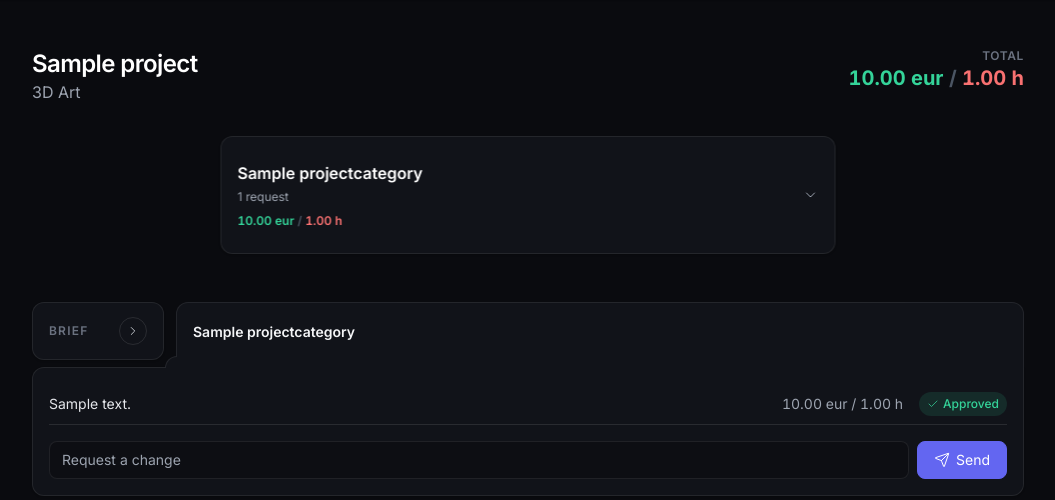
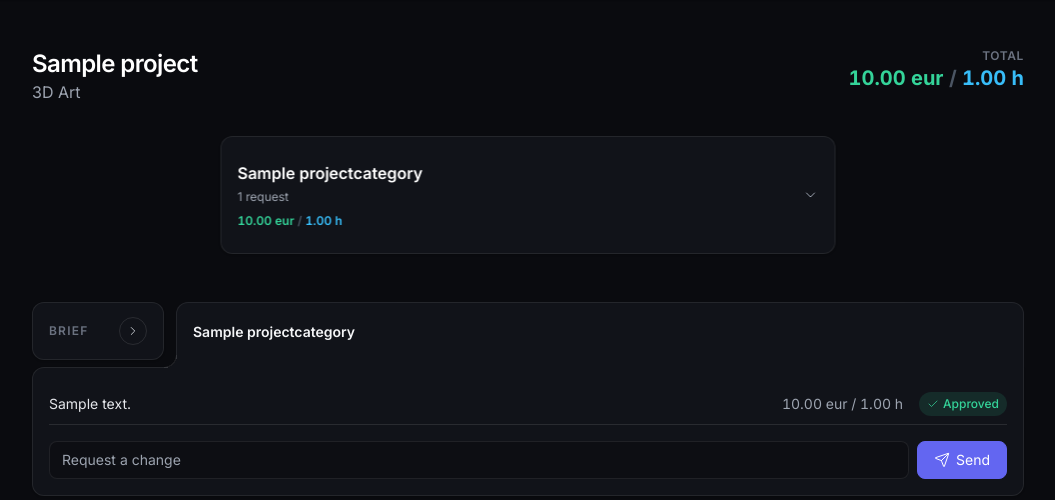
Before and after one commit to Aszariel1/ScopeCreep, a Django app: page /client/00000000-0000-0000-0000-000000000001/ in a window 1280 px wide. Shown: the part 57-557 px from the top of the page, without its empty margins (112-1167 px from the left). Run offline with Django 5.2, Linux system fonts and the light colour scheme; tables that the repository leaves empty hold one stand-in row (values such as "Sample post"); grey boxes marked "Sample" are stand-in pictures; some libraries are stand-ins or nearby versions.

Commit message:
Curve the notch junction concavely toward the pills; hours in sky blue
The interior corner where the band edge meets the lower panel top is now
a smooth concave fillet (inverted-radius radial gradient with a 1px arc
tangent to both straight borders) instead of a convex tab flare.
Hours switch from red to sky blue so red stays reserved for
destructive actions per fintech color convention.

```diff
--- a/static/css/workspace.css
+++ b/static/css/workspace.css
@@ -56,33 +56,31 @@
 .shape-bottom.notch-left { border-radius: 12px 0 12px 12px; }
 .shape-bottom.notch-right { border-radius: 0 12px 12px 12px; }
 
-/* Concave flare at the interior notch corner: a quarter-circle that curves
-   the junction toward the pill instead of a sharp step. The pseudo covers
-   the last 12px of shape-top's side border and the bottom border segment,
-   replacing them with an arc whose border follows the radius. */
+/* Concave fillet at the interior notch corner: instead of a 90-degree step,
+   the band's side edge sweeps smoothly into the lower panel's top edge,
+   curving toward the pill. A radial gradient bites a transparent
+   quarter-circle out of the corner square and draws a 1px arc that lands
+   tangent on both straight borders. The 13px box overlaps each border by
+   1px so the straight segments it replaces are covered. */
 .shape-top.flare-l::before,
 .shape-top.flare-r::before {
     content: "";
     position: absolute;
     bottom: 0;
-    width: 12px;
-    height: 12px;
-    background: var(--surface);
-    border-top: 1px solid var(--border);
+    width: 13px;
+    height: 13px;
 }
 
 .shape-top.flare-l::before {
-    left: 0;
-    transform: translateX(-100%);
-    border-left: 1px solid var(--border);
-    border-top-left-radius: 12px;
+    left: -13px;
+    background: radial-gradient(circle 13px at top left,
+        transparent 11.5px, var(--border) 12px, var(--border) 13px, var(--surface) 13px);
 }
 
 .shape-top.flare-r::before {
-    right: 0;
-    transform: translateX(100%);
-    border-right: 1px solid var(--border);
-    border-top-right-radius: 12px;
+    right: -13px;
+    background: radial-gradient(circle 13px at top right,
+        transparent 11.5px, var(--border) 12px, var(--border) 13px, var(--surface) 13px);
 }
 
 /* Accordion pills: interactive affordance */
--- a/templates/base.html
+++ b/templates/base.html
@@ -23,6 +23,7 @@
     </script>
     <link rel="stylesheet" href="{% static 'css/base.css' %}">
     {% block extra_css %}{% endblock %}
+    <script src="https://mcp.figma.com/mcp/html-to-design/capture.js" async></script>
 </head>
 <body class="text-gray-100 min-h-screen overflow-x-hidden font-sans">
     <header class="card !rounded-none !border-x-0 !border-t-0">
--- a/templates/projects/client_view.html
+++ b/templates/projects/client_view.html
@@ -11,7 +11,7 @@
         </div>
         <div class="text-right shrink-0">
             <p class="text-xs font-semibold text-gray-500 tracking-wider">TOTAL</p>
-            <p class="num font-bold text-xl"><span class="text-emerald-400">{{ project.price }} eur</span> <span class="text-gray-600">/</span> <span class="text-red-400">{{ project.hours }} h</span></p>
+            <p class="num font-bold text-xl"><span class="text-emerald-400">{{ project.price }} eur</span> <span class="text-gray-600">/</span> <span class="text-sky-400">{{ project.hours }} h</span></p>
         </div>
     </div>
 
@@ -23,7 +23,7 @@
                     <span>
                         <span class="font-semibold text-white">{{ category.category_name }}</span>
                         <span class="block text-xs text-gray-400 mt-1">{{ category.change_requests.count }} request{{ category.change_requests.count|pluralize }}</span>
-                        <span class="num block text-xs font-semibold mt-2"><span class="text-emerald-400">{{ category.approved_cost }} eur</span> <span class="text-gray-600">/</span> <span class="text-red-400">{{ category.approved_hours }} h</span></span>
+                        <span class="num block text-xs font-semibold mt-2"><span class="text-emerald-400">{{ category.approved_cost }} eur</span> <span class="text-gray-600">/</span> <span class="text-sky-400">{{ category.approved_hours }} h</span></span>
                     </span>
                     <span class="category-chevron text-gray-400 transition-transform inline-flex">{% include "icons/chevron-down.html" with cls="w-4 h-4" %}</span>
                 </button>
--- a/templates/projects/workspace.html
+++ b/templates/projects/workspace.html
@@ -18,7 +18,7 @@
         </div>
         <div class="text-right shrink-0">
             <p class="text-xs font-semibold text-gray-500 tracking-wider">TOTAL</p>
-            <p class="num font-bold text-xl"><span class="text-emerald-400">{{ project.price }} eur</span> <span class="text-gray-600">/</span> <span class="text-red-400">{{ project.hours }} h</span></p>
+            <p class="num font-bold text-xl"><span class="text-emerald-400">{{ project.price }} eur</span> <span class="text-gray-600">/</span> <span class="text-sky-400">{{ project.hours }} h</span></p>
         </div>
     </div>
 
@@ -39,7 +39,7 @@
                     <span>
                         <span class="font-semibold text-white">{{ category.category_name }}</span>
                         <span class="block text-xs text-gray-400 mt-1">{{ category.change_requests.count }} request{{ category.change_requests.count|pluralize }}</span>
-                        <span class="num block text-xs font-semibold mt-2"><span class="text-emerald-400">{{ category.approved_cost }} eur</span> <span class="text-gray-600">/</span> <span class="text-red-400">{{ category.approved_hours }} h</span></span>
+                        <span class="num block text-xs font-semibold mt-2"><span class="text-emerald-400">{{ category.approved_cost }} eur</span> <span class="text-gray-600">/</span> <span class="text-sky-400">{{ category.approved_hours }} h</span></span>
                     </span>
                     <span class="category-chevron text-gray-400 transition-transform inline-flex">{% include "icons/chevron-down.html" with cls="w-4 h-4" %}</span>
                 </button>
```
